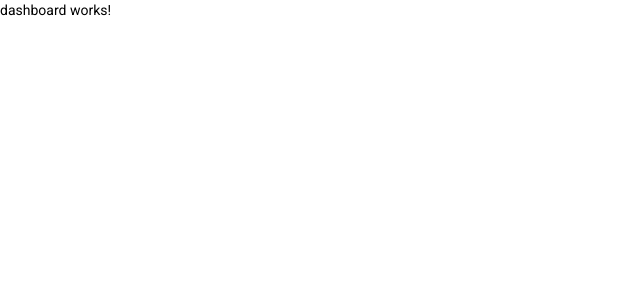
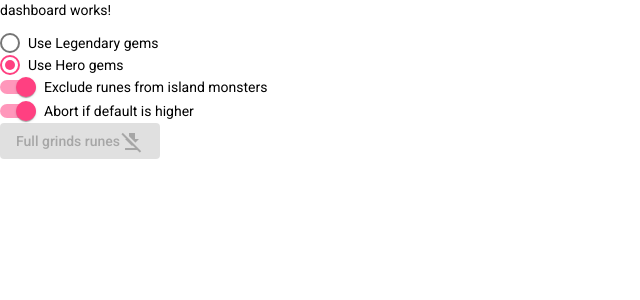
Before and after one commit to n-tardieu/oh-my-runes, an Angular app: page /me in a window 1280 px wide. Shown: the top 300 px of the page, without its empty margins (0-640 px from the left). Built offline with nearby package versions, Linux system fonts and the light colour scheme.

Commit message:
feat(routing): homepage to dashboard

```diff
--- a/src/app/components/dashboard/dashboard.component.html
+++ b/src/app/components/dashboard/dashboard.component.html
@@ -1 +1,20 @@
 <p>dashboard works!</p>
+
+<mat-radio-group [(ngModel)]="gemGrade" class="section-gems" aria-label="Select an option">
+    <mat-radio-button class="legOrHero" value="leg">Use Legendary gems</mat-radio-button>
+    <br>
+    <mat-radio-button class="legOrHero" value="hero">Use Hero gems</mat-radio-button>
+</mat-radio-group>
+<div class="section-option">
+    <!-- <mat-slide-toggle [(ngModel)]="isEquipedRunes">Use equiped runes</mat-slide-toggle> -->
+    <mat-slide-toggle [(ngModel)]="isOnlyStorageRunes">Exclude runes from island monsters</mat-slide-toggle>
+    <br>
+    <mat-slide-toggle [(ngModel)]="isAbort">Abort if default is higher</mat-slide-toggle>
+
+</div>
+
+<div class="section-two-import-button">
+    <button mat-raised-button *ngIf="isValid" (click)="downloadWizardJSON()" class="btn-valid">Go to the dashbord <mat-icon class="icon">file_download_on</mat-icon></button>
+    <button mat-flat-button disabled *ngIf="!isValid" class="btn-invalid">Full grinds runes<mat-icon
+            class="icon">file_download_off</mat-icon></button>
+</div>
--- a/src/app/components/dashboard/dashboard.component.ts
+++ b/src/app/components/dashboard/dashboard.component.ts
@@ -1,4 +1,6 @@
 import { Component, OnInit } from '@angular/core';
+import { RunesConvertService } from 'src/app/services/runes-convert.service';
+import { WizardService } from 'src/app/services/wizard.service';
 
 @Component({
   selector: 'app-dashboard',
@@ -7,9 +9,24 @@ import { Component, OnInit } from '@angular/core';
 })
 export class DashboardComponent implements OnInit {
 
-  constructor() { }
+  isValid = false;
 
-  ngOnInit(): void {
+  // TODO implement form for generate JSON
+  // form
+  public isEquipedRunes = true;
+  public isOnlyStorageRunes = true;
+  public isAbort = true;
+  public gemGrade = 'hero';
+
+
+  constructor(private runeConvertService: RunesConvertService, private wizardService: WizardService) { }
+
+  ngOnInit() {
+  }
+
+  downloadWizardJSON(): void {
+    let json = this.runeConvertService.cleanFileWithRaid()
+    this.wizardService.generateWizardJSON(json)
   }
 
 }
--- a/src/app/components/homepage/homepage.component.html
+++ b/src/app/components/homepage/homepage.component.html
@@ -15,7 +15,7 @@
                     </mat-icon><input type="file" id="cta" style="display:none" (change)="handle($event)"></button>
             </div>
             <div class="section-two-import-button">
-                <button mat-raised-button *ngIf="isValid" (click)="downloadWizardJSON()" class="btn-valid">Go to the dashbord <mat-icon class="icon">file_download_on</mat-icon></button>
+                <button mat-raised-button *ngIf="isValid" (click)="moveToDashbord()" class="btn-valid">Go to the dashbord <mat-icon class="icon">file_download_on</mat-icon></button>
                 <button mat-flat-button disabled *ngIf="!isValid" class="btn-invalid">Full grinds runes<mat-icon
                         class="icon">file_download_off</mat-icon></button>
             </div>
--- a/src/app/components/homepage/homepage.component.ts
+++ b/src/app/components/homepage/homepage.component.ts
@@ -1,4 +1,5 @@
 import { AfterViewInit, Component, ElementRef, OnInit, ViewChild } from '@angular/core';
+import { Router } from '@angular/router';
 import { Rune } from 'src/app/core/models/rune.model';
 //import { Subscription} from "rxjs/Subscription"
 import { RuneService } from 'src/app/services/rune.service';
@@ -32,7 +33,7 @@ export class HomepageComponent implements OnInit, AfterViewInit {
   runes: Rune[] = []
   // runeSubscription: Subscription;
 
-  constructor(private runeService: RuneService, private wizardService: WizardService, private runeConvertService: RunesConvertService) { }
+  constructor(private router: Router, private wizardService: WizardService, private runeConvertService: RunesConvertService) { }
 
   ngOnInit(): void {
     /*
@@ -53,6 +54,10 @@ export class HomepageComponent implements OnInit, AfterViewInit {
   downloadWizardJSON(): void {
     let json = this.runeConvertService.cleanFileWithRaid()
     this.wizardService.generateWizardJSON(json)
+  }
+
+  moveToDashbord(): void {
+    this.router.navigate(['/me']);
   }
 
   handle(event: any) {
```
